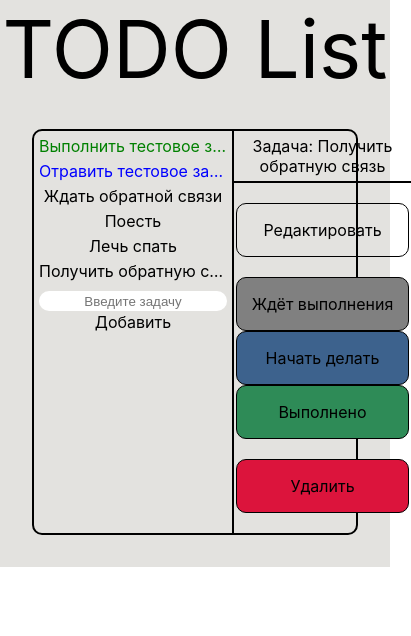
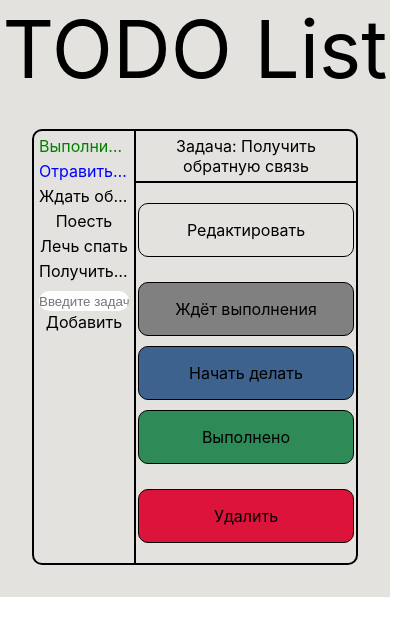
Before and after one commit to Esteradfi/todo-list, a React (Create React App) app: page / in a window 390 px wide. Shown: the top 636 px of the page, 411 px wide, since content can reach past the window. Built offline with nearby package versions, Linux system fonts and the light colour scheme.

Commit message:
fix: removing an extra component and add adaptive

```diff
--- a/src/App.js
+++ b/src/App.js
@@ -1,15 +1,61 @@
 import './App.scss';
-import Header from "./components/Header/Header";
-import TodoDisplay from "./components/TodoDisplay/TodoDisplay";
+import {useState} from "react";
+import TodoList from "./components/TodoList/TodoList";
+import TodoEdit from "./components/TodoEdit/TodoEdit";
 
 function App() {
 
+    const [todo, setTodo] = useState([
+        {
+            id: 1,
+            title: "Выполнить тестовое задание",
+            status: "complete",
+            selected: "no",
+        },
+        {
+            id: 2,
+            title: "Отравить тестовое задание",
+            status: "in process",
+            selected: "no",
+        },
+        {
+            id: 3,
+            title: "Ждать обратной связи",
+            status: "wait",
+            selected: "no",
+        },
+        {
+            id: 4,
+            title: "Поесть",
+            status: "wait",
+            selected: "no",
+        },
+        {
+            id: 5,
+            title: "Лечь спать",
+            status: "wait",
+            selected: "no",
+        },
+        {
+            id: 6,
+            title: "Получить обратную связь",
+            status: "wait",
+            selected: "yes",
+        },
+    ]); // Начальные задачи в списке
+
+    //Вёрстка ломается при ширине экрана меньше 348px
+
   return (
     <div className="App">
-      <Header />
-        <TodoDisplay />
+        <header className="header">TODO List</header>
+        <div className="display">
+            <TodoList todo={todo} setTodo={setTodo} />
+            <TodoEdit todo={todo} setTodo={setTodo} />
+        </div>
     </div>
   );
 }
 
+
 export default App;
--- a/src/App.scss
+++ b/src/App.scss
@@ -5,4 +5,14 @@
   margin-right: auto;
   background-color: #E3E2DF;
   padding-bottom: 32px;
+  .header {
+    font-size: 5rem;
+    margin-bottom: 2rem;
+  }
+  .display {
+    border: #000000 2px solid;
+    border-radius: 10px;
+    display: flex;
+    margin: 0 2rem;
+  }
 }
--- a/src/components/Header/Header.js
+++ /dev/null
@@ -1,9 +0,0 @@
-import "./Header.scss";
-
-function Header() {
-    return (
-        <div className="Header">TODO List</div>
-    )
-}
-
-export default Header;
--- a/src/components/Header/Header.scss
+++ /dev/null
@@ -1,4 +0,0 @@
-.Header {
-  font-size: 5rem;
-  margin-bottom: 2rem;
-}
--- a/src/components/TodoDisplay/TodoDisplay.js
+++ /dev/null
@@ -1,55 +0,0 @@
-import {useState} from "react";
-import TodoList from "./components/TodoList/TodoList";
-import TodoEdit from "./components/TodoEdit/TodoEdit";
-import "./TodoDisplay.scss";
-
-function TodoDisplay() {
-
-    const [todo, setTodo] = useState([
-        {
-            id: 1,
-            title: "Выполнить тестовое задание",
-            status: "complete",
-            selected: "no",
-        },
-        {
-            id: 2,
-            title: "Отравить тестовое задание",
-            status: "in process",
-            selected: "no",
-        },
-        {
-            id: 3,
-            title: "Ждать обратной связи",
-            status: "wait",
-            selected: "no",
-        },
-        {
-            id: 4,
-            title: "Поесть",
-            status: "wait",
-            selected: "no",
-        },
-        {
-            id: 5,
-            title: "Лечь спать",
-            status: "wait",
-            selected: "no",
-        },
-        {
-            id: 6,
-            title: "Получить обратную связь",
-            status: "wait",
-            selected: "yes",
-        },
-    ]);
-
-    return (
-        <div className="TodoDisplay">
-            <TodoList todo={todo} setTodo={setTodo} />
-            <TodoEdit todo={todo} setTodo={setTodo} />
-        </div>
-    )
-}
-
-export default TodoDisplay;
--- a/src/components/TodoDisplay/TodoDisplay.scss
+++ /dev/null
@@ -1,6 +0,0 @@
-.TodoDisplay {
-  border: #000000 2px solid;
-  border-radius: 10px;
-  display: flex;
-  margin: 0 2rem;
-}
--- a/src/components/TodoDisplay/components/TodoEdit/TodoEdit.js
+++ b/src/components/TodoEdit/TodoEdit.js
@@ -59,7 +59,7 @@ function TodoEdit({ todo, setTodo }) {
 
     return (
         <div className="TodoEdit">
-            <div className="TodoName"> {/* Вывод имени задачи в компоненте TodoEdit */}
+            <div className="todo-name"> {/* Вывод имени задачи в компоненте TodoEdit */}
                 {
                     todo.filter( item => item.selected === 'yes' ).map( item => (
                         <div>Задача: {item.title}</div>
@@ -76,6 +76,9 @@ function TodoEdit({ todo, setTodo }) {
                                 </div> :
                                 null
                         }
+                          {/* Если юзер нажимает на кнопку редактирования, то все остальные кнопки исчезают,
+                              а на их месте поялвяются input для редактирования и кнопка сохранения
+                              нового названия задачи */}
                         {
                             edit === item.id ?
                                 <div>
--- a/src/components/TodoDisplay/components/TodoEdit/TodoEdit.scss
+++ b/src/components/TodoEdit/TodoEdit.scss
@@ -2,10 +2,11 @@
   width: 100%;
   text-align: center;
   min-height: 100px;
-  .TodoName {
+  .todo-name {
     padding: 5px;
     border-bottom: black 2px solid;
     min-height: 21px;
+    white-space: pre-line;
   }
   .input-edit {
     width: 97%;
@@ -28,7 +29,6 @@
     background-color: transparent;
     transition: 0.3s ease;
     &:hover {
-      transition: 0.3s ease;
       background-color: white;
     }
   }
@@ -96,3 +96,13 @@
     }
   }
 }
+@media screen and (max-width: 799px) {
+  .buttons-status {
+    display: flex;
+    flex-direction: column;
+    .button {
+      min-width: 100%;
+      margin: 5px 2px;
+    }
+  }
+}
--- a/src/components/TodoDisplay/components/TodoList/TodoList.js
+++ b/src/components/TodoList/TodoList.js
@@ -1,5 +1,5 @@
 import {useState} from "react";
-import { v4 as uuidv4 } from "uuid";
+import { v4 as uuidv4 } from "uuid"; // используется для генерации уникальных id при создании новых задач
 import "./TodoList.scss";
 
 function TodoList({ todo, setTodo }) {
@@ -44,7 +44,7 @@ function TodoList({ todo, setTodo }) {
             {
                 todo.map( item => (
                     <div key={item.id}>
-                        <div className="ListItem"
+                        <div className="list-item"
                              onClick={() => selectTodo(item.id)}
                              style={ {color: (item.status === "in process") ? 'blue' :
                                      (item.status === "complete") ? 'green' :
@@ -56,9 +56,9 @@ function TodoList({ todo, setTodo }) {
                 ))
             }
             <div>
-            <input className="CreateTodo-input" placeholder={"Введите задачу"} value={value} onChange={ (e) => setValue(e.target.value) } />
-            <button className="CreateTodo-button" onClick={createTodo}>Добавить</button>
-            </div>
+            <input className="input-create" placeholder={"Введите задачу"} value={value} onChange={ (e) => setValue(e.target.value) } />
+            <button className="button-create" onClick={createTodo}>Добавить</button>
+            </div> {/* Реализация добавления новых задач в список */}
         </div>
     )
 }
--- a/src/components/TodoDisplay/components/TodoList/TodoList.scss
+++ b/src/components/TodoList/TodoList.scss
@@ -2,7 +2,15 @@
   border-right: #000000 2px solid;
   max-width: 188px;
   padding: 0 5px;
-  .CreateTodo-input {
+  .list-item{
+    cursor: pointer;
+    margin: 5px 0;
+    white-space: nowrap;
+    overflow: hidden;
+    text-overflow: ellipsis;
+    font-size: 1rem;
+  }
+  .input-create {
     border: none;
     height: 20px;
     width: 100%;
@@ -14,11 +22,11 @@
       outline: none;
     }
   }
-  .CreateTodo-button {
+  .button-create {
     cursor: pointer;
     width: 100%;
     border: none;
-    font-size: 16px;
+    font-size: 1rem;
     background-color: transparent;
     transition: 0.3s ease;
     border-radius: 10px;
@@ -35,16 +43,8 @@
   }
 }
 
-.ListItem{
-  cursor: pointer;
-  margin: 5px 0;
-  white-space: nowrap;
-  overflow: hidden;
-  text-overflow: ellipsis;
-  transition: 0.3s ease;
-  font-size: 16px;
-  &:hover {
-    color: saddlebrown;
-    transition: 0.3s ease;
+@media screen and (max-width: 450px) {
+  .TodoList {
+    max-width: 90px;
   }
 }
```
